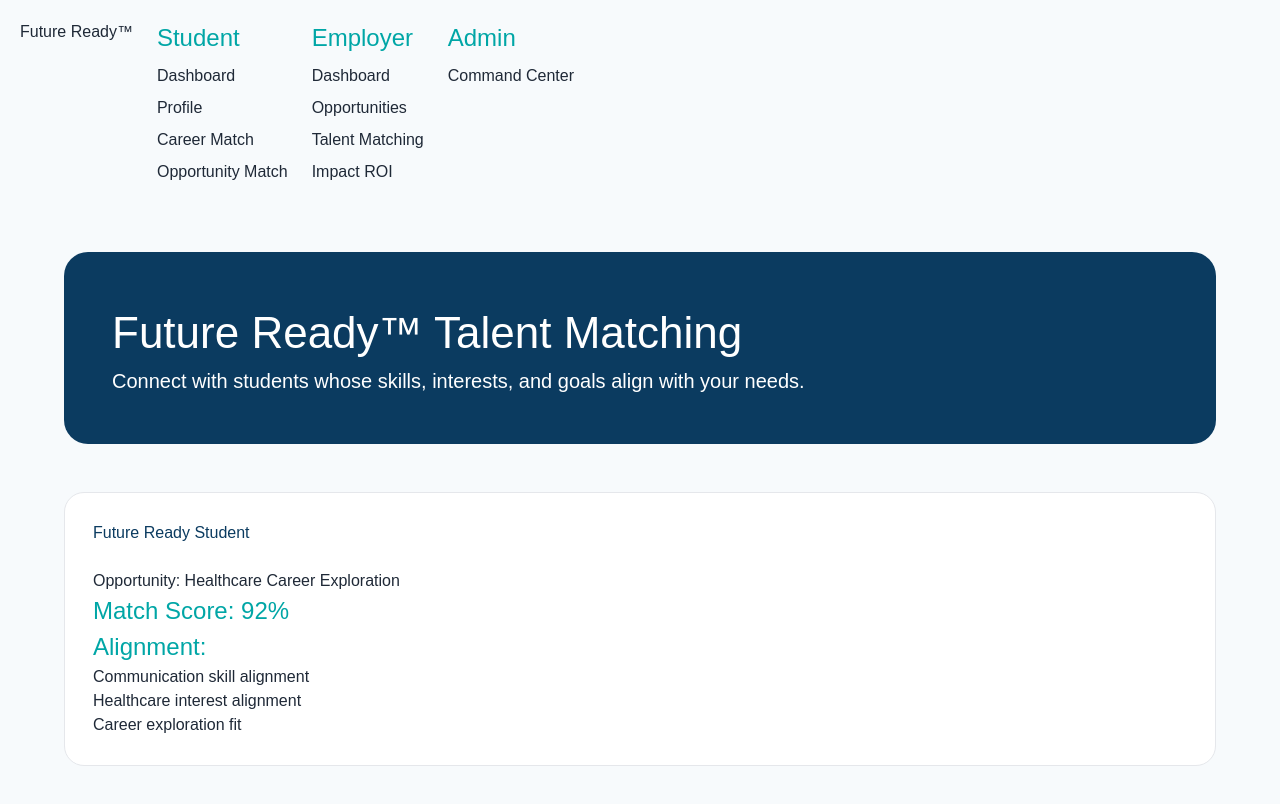
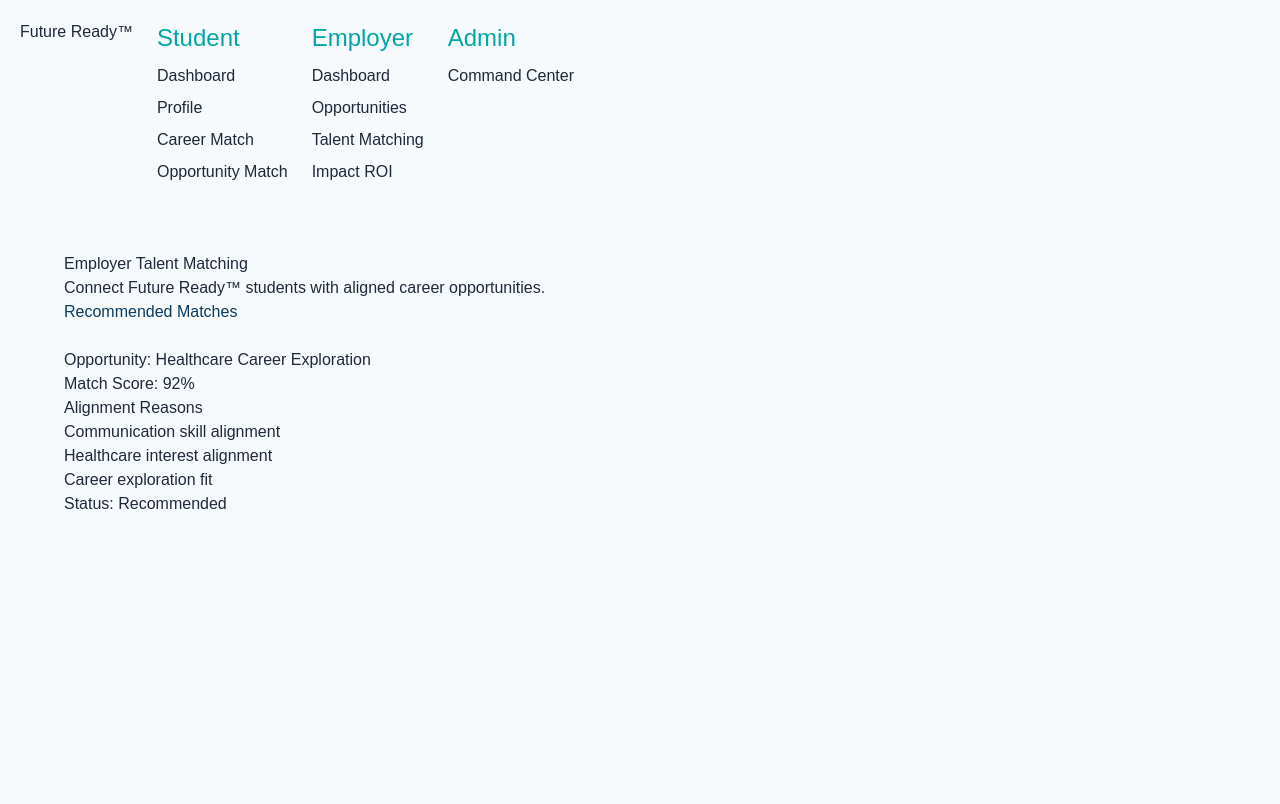
Before and after one commit to Link-Lake-Norman/Build6-, a Next.js app: page /employer-hub/talent-matching in a window 1280 px wide. Shown: the top 804 px of the page. Built offline with nearby package versions, Linux system fonts and the light colour scheme.

Commit message:
Connect employer talent matching to matching engine

```diff
--- a/app/employer-hub/talent-matching/page.tsx
+++ b/app/employer-hub/talent-matching/page.tsx
@@ -1,62 +1,67 @@
-"use client";
-
-import { matches } from "../../../content/matches";
+import { matches } from "@/content/matches";
 
 export default function TalentMatchingPage() {
 
   return (
     <main>
 
-      <section className="hero">
+      <h1>
+        Employer Talent Matching
+      </h1>
 
-        <h1>
-          Future Ready™ Talent Matching
-        </h1>
-
-        <p>
-          Connect with students whose skills,
-          interests, and goals align with your needs.
-        </p>
-
-      </section>
+      <p>
+        Connect Future Ready™ students with aligned career opportunities.
+      </p>
 
 
-      <section className="journey-grid">
+      <section>
+
+        <h2>
+          Recommended Matches
+        </h2>
+
 
         {matches.map((match) => (
 
-          <article
-            className="journey-card"
-            key={match.id}
-          >
+          <article key={match.id}>
 
-            <h2>
-              {match.student}
-            </h2>
+            <h3>
+              {match.studentName}
+            </h3>
 
             <p>
               Opportunity: {match.opportunity}
             </p>
 
-            <h3>
+            <p>
               Match Score: {match.matchScore}%
-            </h3>
+            </p>
 
-            <h3>
-              Alignment:
-            </h3>
+
+            <h4>
+              Alignment Reasons
+            </h4>
 
             {match.reasons.map((reason) => (
+
               <p key={reason}>
                 {reason}
               </p>
+
             ))}
+
+
+            <p>
+              Status: {match.status}
+            </p>
 
           </article>
 
         ))}
 
+
       </section>
+
 
     </main>
   );
```
